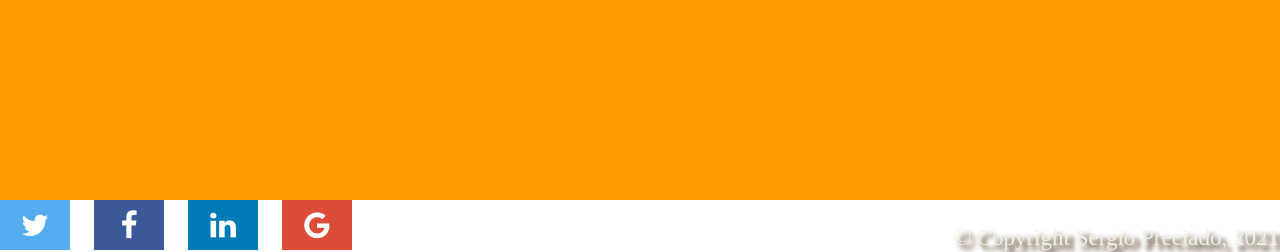
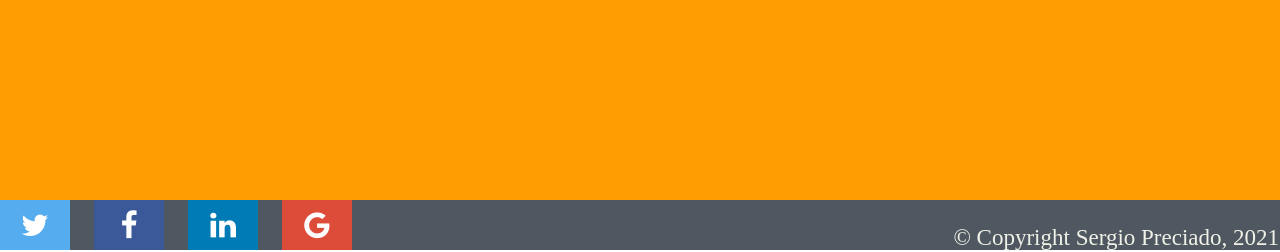
Before and after one commit to ChechoFresco/PE, a Flask app: page / in a window 1280 px wide; the page is wider, and only the part inside the window is pictured. Shown: the part 2200-2452 px from the top of that part. Run offline with Flask 2, Linux system fonts and the light colour scheme; some libraries are stand-ins or nearby versions.

Commit message:
Update Footer.css

```diff
--- a/static/css/Footer.css
+++ b/static/css/Footer.css
@@ -1,7 +1,7 @@
-div.foot {
+.foot {
 	width:100%;
     background: #4f5861;
-    position: sticky;
+    position:sticky;
 }
 footer a {
     margin-right: 20px;
@@ -13,7 +13,6 @@ footer a {
     text-align: center;
     font-size: 23px;
     color: rgb(240, 241, 231);
-	text-shadow: 5px 5px 5px rgb(38,70,83), 5px 5px 5px #f4a261;
 }
 .fa {
     padding: 10px;
@@ -44,11 +43,11 @@ footer a {
     color: white;
 }
 
-@media screen and (max-width: 800px) {
+@media screen and (max-width: 850px) {
     footer {
         width:100%;
         background: #4f5861;
-        position: absolute;
+        position: sticky;
     }
     .copy {
         height: 15px;
```
